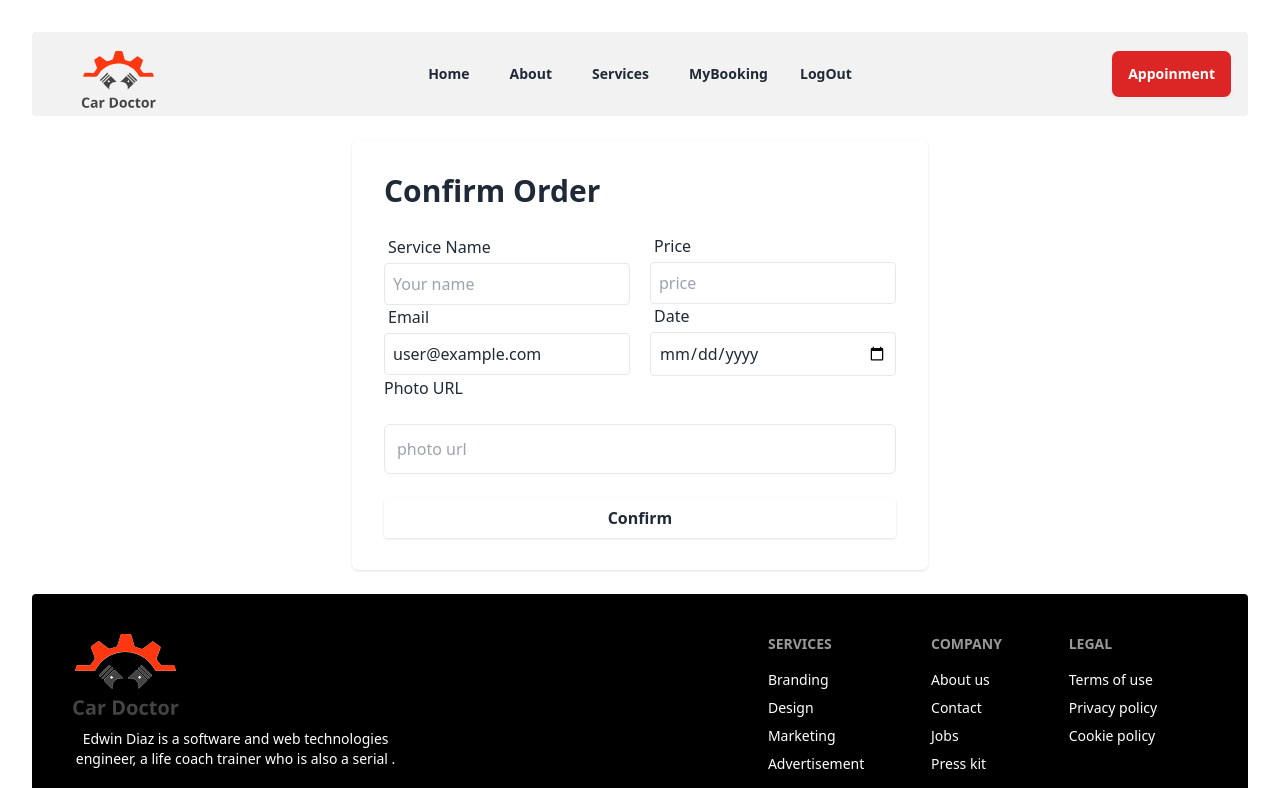
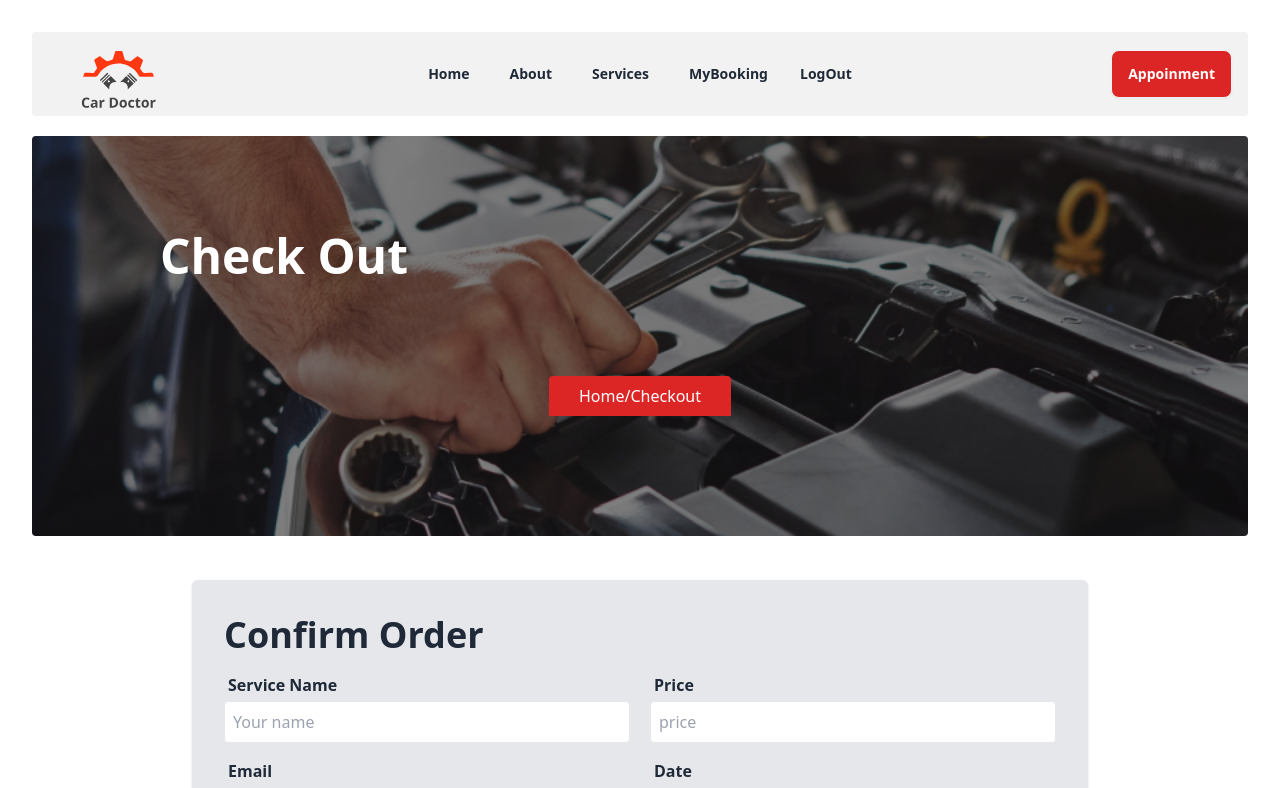
Before and after one commit to Muhammad-sefat/Car-Doctor-Genius, a React (Vite) app: page /confirmOrder in a window 1280 px wide. Shown: the top 788 px of the page. Built offline with nearby package versions, Linux system fonts and the light colour scheme; no server answers; sample sign-in values are in the browser's storage.

Commit message:
Complete Confirm Order Section

```diff
--- a/src/Conponents/CommonSlide.jsx
+++ b/src/Conponents/CommonSlide.jsx
@@ -1,6 +1,6 @@
 import React from "react";
 
-const CommonSlide = ({ logo, text }) => {
+const CommonSlide = ({ logo, font, text }) => {
   return (
     <div
       className="w-full bg-center bg-cover h-[50vh] rounded my-5"
@@ -9,9 +9,7 @@ const CommonSlide = ({ logo, text }) => {
       }}
     >
       <div className="flex items-centers">
-        <p className="text-white text-5xl font-bold mt-24 ml-32">
-          Service Details
-        </p>
+        <p className="text-white text-5xl font-bold mt-24 ml-32">{font}</p>
       </div>
       <div className="text-white w-[15%] mx-auto mt-24 text-center">
         <p className="bg-red-600 p-2 rounded-t">{text}</p>
--- a/src/Conponents/Pages/ConfirmOrder.jsx
+++ b/src/Conponents/Pages/ConfirmOrder.jsx
@@ -1,6 +1,8 @@
 import { useContext } from "react";
 import { AuthContext } from "../AuthProvider";
+import logo from "../../assets/images/checkout/checkout.png";
 import axios from "axios";
+import CommonSlide from "../CommonSlide";
 
 const ConfirmOrder = () => {
   const { user } = useContext(AuthContext);
@@ -24,19 +26,23 @@ const ConfirmOrder = () => {
   };
   return (
     <div>
+      <CommonSlide logo={logo} font={"Check Out"} text={"Home/Checkout"} />
       <section className="p-6 dark:text-gray-800">
         <form
           onSubmit={handleBookingOrder}
           noValidate=""
-          className="container w-full text-left max-w-xl p-8 mx-auto space-y-6 rounded-md shadow dark:bg-gray-50"
+          className="container w-full text-left max-w-4xl p-8 mx-auto space-y-4 rounded-md shadow bg-gray-200"
         >
-          <h2 className="w-full text-3xl font-bold leading-tight">
+          <h2 className="w-full text-4xl font-bold leading-tight">
             Confirm Order
           </h2>
-          <div className="flex justify-between items-center gap-5">
-            <div>
-              <div>
-                <label htmlFor="name" className="block mb-1 ml-1">
+          <div className="flex items-start gap-5 w-full">
+            <div className="flex-1">
+              <div className="mb-4">
+                <label
+                  htmlFor="name"
+                  className="block mb-1 ml-1 text-base font-semibold"
+                >
                   Service Name
                 </label>
                 <input
@@ -44,12 +50,15 @@ const ConfirmOrder = () => {
                   type="text"
                   name="name"
                   placeholder="Your name"
-                  required=""
-                  className="block w-full p-2 border rounded focus:outline-none focus:ring focus:ring-opacity-25 focus:dark:ring-violet-600 dark:bg-gray-100"
+                  required
+                  className="w-full p-2 border rounded focus:outline-none focus:ring focus:ring-opacity-25 focus:dark:ring-violet-600 dark:bg-gray-100"
                 />
               </div>
               <div>
-                <label htmlFor="email" className="block mb-1 ml-1">
+                <label
+                  htmlFor="email"
+                  className="block mb-1 ml-1 text-base font-semibold"
+                >
                   Email
                 </label>
                 <input
@@ -58,13 +67,16 @@ const ConfirmOrder = () => {
                   name="email"
                   defaultValue={user?.email}
                   readOnly
-                  className="block w-full border p-2 rounded focus:outline-none focus:ring focus:ring-opacity-25 focus:dark:ring-violet-600 dark:bg-gray-100"
+                  className="w-full border p-2 rounded focus:outline-none focus:ring focus:ring-opacity-25 focus:dark:ring-violet-600 dark:bg-gray-100"
                 />
               </div>
             </div>
-            <div>
-              <div>
-                <label htmlFor="number" className="block mb-1 ml-1">
+            <div className="flex-1">
+              <div className="mb-4">
+                <label
+                  htmlFor="price"
+                  className="block mb-1 ml-1 text-base font-semibold"
+                >
                   Price
                 </label>
                 <input
@@ -72,25 +84,29 @@ const ConfirmOrder = () => {
                   type="number"
                   placeholder="price"
                   name="price"
-                  required=""
-                  className="block w-full border p-2 rounded focus:outline-none focus:ring focus:ring-opacity-25 focus:dark:ring-violet-600 dark:bg-gray-100"
+                  required
+                  className="w-full border p-2 rounded focus:outline-none focus:ring focus:ring-opacity-25 focus:dark:ring-violet-600 dark:bg-gray-100"
                 />
               </div>
-
               <div>
-                <label htmlFor="date" className="block mb-1 ml-1">
+                <label
+                  htmlFor="date"
+                  className="block mb-1 ml-1 text-base font-semibold"
+                >
                   Date
                 </label>
                 <input
                   id="date"
                   type="date"
                   name="date"
-                  className="block w-full border p-2 rounded focus:outline-none focus:ring focus:ring-opacity-25 focus:dark:ring-violet-600 dark:bg-gray-100"
-                ></input>
+                  className="w-full border p-2 rounded focus:outline-none focus:ring focus:ring-opacity-25 focus:dark:ring-violet-600 dark:bg-gray-100"
+                />
               </div>
             </div>
           </div>
-          <label htmlFor="" className="">
+
+          <div>
+            <label htmlFor="" className="block text-base font-semibold">
               Photo URL
             </label>
             <br />
@@ -101,10 +117,11 @@ const ConfirmOrder = () => {
               name="photo"
               placeholder="photo url"
             />
+          </div>
           <div>
             <button
               type="submit"
-              className="w-full px-4 py-2 font-bold rounded shadow focus:outline-none focus:ring hover:ring focus:ring-opacity-50 dark:bg-violet-600 focus:dark:ring-violet-600 hover:dark:ring-violet-600 dark:text-gray-50"
+              className="w-full px-4 py-2 font-bold rounded shadow bg-red-500 text-white"
             >
               Confirm
             </button>
--- a/src/Conponents/Pages/ProductDetails.jsx
+++ b/src/Conponents/Pages/ProductDetails.jsx
@@ -6,7 +6,11 @@ const ProductDetails = () => {
   const { img, price, title, description } = useLoaderData();
   return (
     <div>
-      <CommonSlide logo={logo} text={"Home/Service Details"} />
+      <CommonSlide
+        logo={logo}
+        font={"Produt Details"}
+        text={"Home/Service Details"}
+      />
       <section className="dark:bg-gray-100 dark:text-gray-800">
         <div className="container flex flex-col justify-center items-center p-6 mx-auto lg:flex-row lg:justify-between">
           <div className="flex flex-col justify-center p-6 text-center rounded-sm lg:max-w-md xl:max-w-lg lg:text-left">
```
Lines whose indentation alone changed are shown as unchanged.
